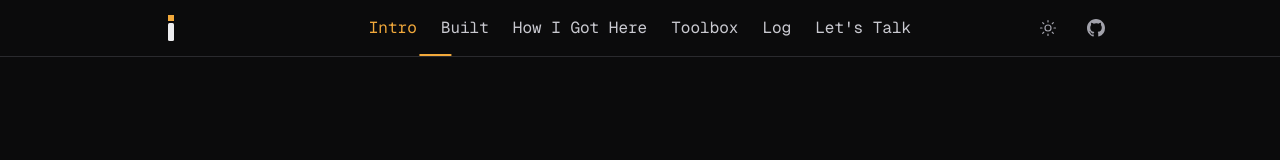
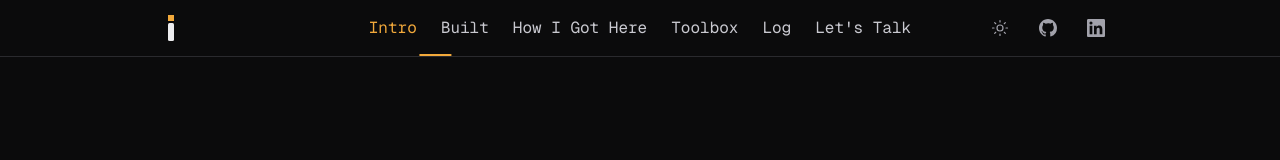
Before and after one commit to IshakAbdiazizHussen/Ishak-Abdiaziz----Portfolio, a Next.js app in the folder frontend/: page / in a window 1280 px wide. Shown: the top 160 px of the page. Built offline with nearby package versions, Linux system fonts and the light colour scheme; no server answers.

Commit message:
Adding linkedin icon in navigation

```diff
--- a/frontend/components/Nav.module.css
+++ b/frontend/components/Nav.module.css
@@ -63,7 +63,7 @@
   gap: var(--space-sm);
 }
 
-.github {
+.iconLink {
   display: grid;
   place-items: center;
   width: 2rem;
@@ -73,8 +73,8 @@
   transition: color 120ms ease;
 }
 
-.github:hover,
-.github:focus-visible {
+.iconLink:hover,
+.iconLink:focus-visible {
   color: var(--text);
 }
 
--- a/frontend/components/Nav.tsx
+++ b/frontend/components/Nav.tsx
@@ -105,11 +105,23 @@ export function Nav() {
             href={site.github}
             target="_blank"
             rel="noopener noreferrer"
-            className={styles.github}
+            className={styles.iconLink}
             aria-label="GitHub"
           >
             <svg viewBox="0 0 16 16" width="18" height="18" fill="currentColor" aria-hidden="true">
               <path d="M8 0C3.58 0 0 3.58 0 8c0 3.54 2.29 6.53 5.47 7.59.4.07.55-.17.55-.38 0-.19-.01-.82-.01-1.49-2.01.37-2.53-.49-2.69-.94-.09-.23-.48-.94-.82-1.13-.28-.15-.68-.52-.01-.53.63-.01 1.08.58 1.23.82.72 1.21 1.87.87 2.33.66.07-.52.28-.87.51-1.07-1.78-.2-3.64-.89-3.64-3.95 0-.87.31-1.59.82-2.15-.08-.2-.36-1.02.08-2.12 0 0 .67-.21 2.2.82a7.6 7.6 0 0 1 2-.27c.68 0 1.36.09 2 .27 1.53-1.04 2.2-.82 2.2-.82.44 1.1.16 1.92.08 2.12.51.56.82 1.27.82 2.15 0 3.07-1.87 3.75-3.65 3.95.29.25.54.73.54 1.48 0 1.07-.01 1.93-.01 2.2 0 .21.15.46.55.38A8.01 8.01 0 0 0 16 8c0-4.42-3.58-8-8-8z" />
+            </svg>
+          </a>
+
+          <a
+            href={site.linkedin}
+            target="_blank"
+            rel="noopener noreferrer"
+            className={styles.iconLink}
+            aria-label="LinkedIn"
+          >
+            <svg viewBox="0 0 16 16" width="18" height="18" fill="currentColor" aria-hidden="true">
+              <path d="M13.63 13.63h-2.37V9.9c0-.89-.02-2.03-1.24-2.03-1.24 0-1.43.97-1.43 1.97v3.79H6.22V6h2.28v1.04h.03c.32-.6 1.09-1.24 2.25-1.24 2.4 0 2.85 1.58 2.85 3.64v4.19zM3.55 4.96a1.38 1.38 0 1 1 0-2.76 1.38 1.38 0 0 1 0 2.76zM4.74 13.63H2.36V6h2.38v7.63zM14.82 0H1.18C.53 0 0 .52 0 1.16v13.68C0 15.48.53 16 1.18 16h13.64c.65 0 1.18-.52 1.18-1.16V1.16C16 .52 15.47 0 14.82 0z" />
             </svg>
           </a>
         </div>
```
